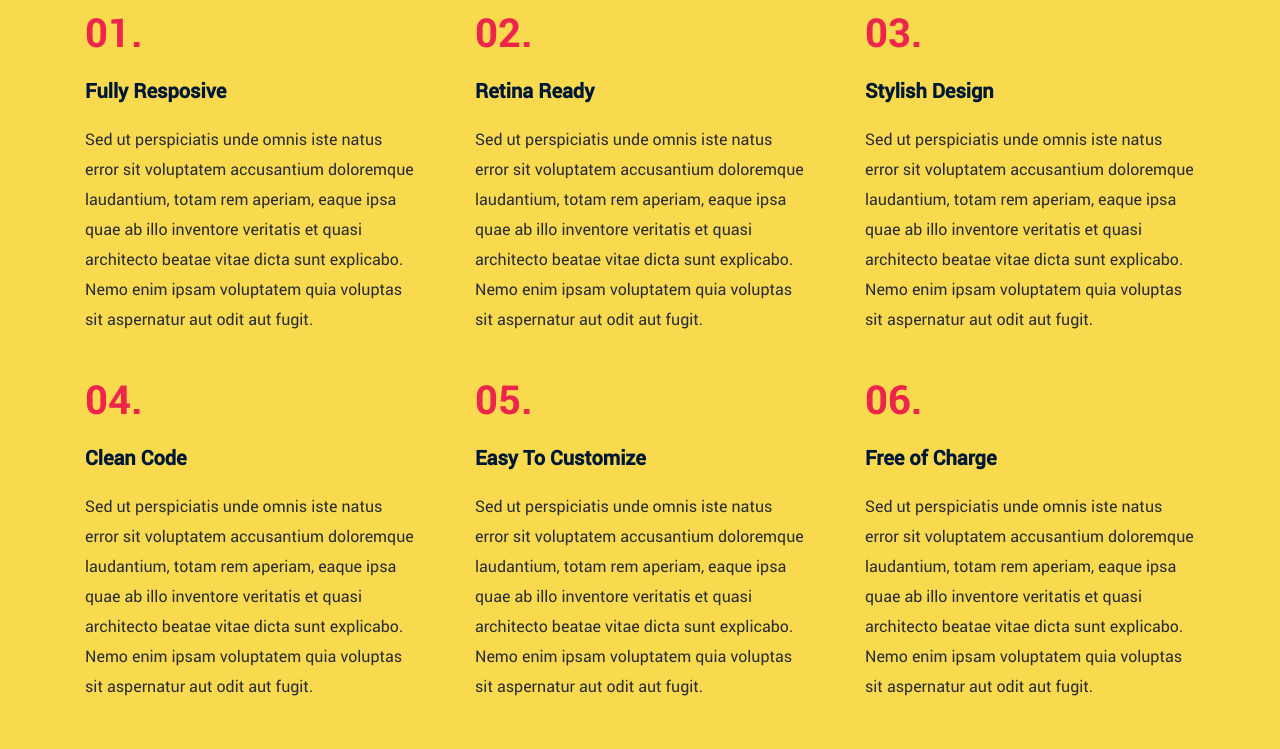
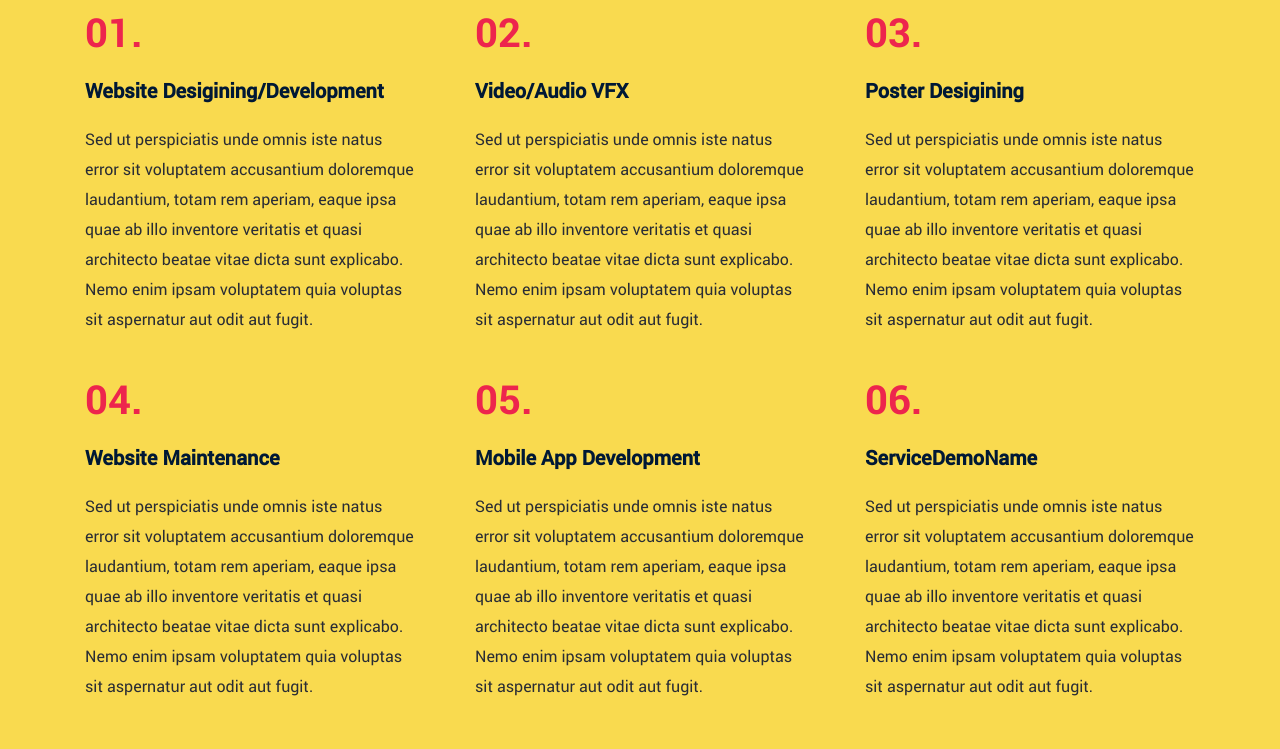
Before and after one commit to Reetikgit/Weststarglobal, a plain HTML site: page index.html in a window 1280 px wide. Shown: the part 1274-2023 px from the top of the page. Drawn offline with Linux system fonts and the light colour scheme; files whose address does not match are found by name.

Commit message:
Update index.html

```diff
--- a/index.html
+++ b/index.html
@@ -94,8 +94,7 @@
 		   		<h3 class="animate-intro">Introducing WESTSTAR GLOBAL</h3>
 
 					<h1 class="animate-intro">
-						The perfect place to
-						get your works done.
+						The perfect HUB for digital marketing.
 					</h1>
 
 					<div class="buttons">
@@ -118,7 +117,7 @@
 			<div class="row section-intro group animate-this">
 	   		<div class="col-twelve with-bottom-line">
 
-	   			<h2 class="">Features You'll Love.</h2>
+	   			<h2 class="">Services You'll Love.</h2>
 
 	   			<p class="lead">Lorem ipsum Tempor do Excepteur nulla aute deserunt reprehenderit aute commodo aliquip laboris velit eu esse exercitation ex fugiat pariatur aute consequat. Lorem ipsum Fugiat mollit quis qui. Lorem ipsum Duis Excepteur Duis magna fugiat incididunt qui id quis dolor nisi irure proident labore ut in incididunt eiusmod est anim.</p>
 
@@ -135,7 +134,7 @@
 
 					   <div class="feature-content">
 
-              	   	<h3>Fully Resposive</h3>
+              	   	<h3>Website Desigining/Development</h3>
 
 							<p>Sed ut perspiciatis unde omnis iste natus error sit voluptatem accusantium doloremque laudantium, totam rem aperiam, eaque ipsa quae ab illo inventore veritatis et quasi architecto beatae vitae dicta sunt explicabo. Nemo enim ipsam voluptatem quia voluptas sit aspernatur aut odit aut fugit.
 						   </p>
@@ -150,7 +149,7 @@
 
 					   <div class="feature-content">
 
-              	   	<h3>Retina Ready</h3>
+              	   	<h3>Video/Audio VFX</h3>
 
 							<p>Sed ut perspiciatis unde omnis iste natus error sit voluptatem accusantium doloremque laudantium, totam rem aperiam, eaque ipsa quae ab illo inventore veritatis et quasi architecto beatae vitae dicta sunt explicabo. Nemo enim ipsam voluptatem quia voluptas sit aspernatur aut odit aut fugit.
 						   </p>
@@ -165,7 +164,7 @@
 
 					   <div class="feature-content">
 
-              	   	<h3>Stylish Design</h3>
+              	   	<h3>Poster Desigining</h3>
 
 							<p>Sed ut perspiciatis unde omnis iste natus error sit voluptatem accusantium doloremque laudantium, totam rem aperiam, eaque ipsa quae ab illo inventore veritatis et quasi architecto beatae vitae dicta sunt explicabo. Nemo enim ipsam voluptatem quia voluptas sit aspernatur aut odit aut fugit.
 						   </p>
@@ -180,7 +179,7 @@
 
 					   <div class="feature-content">
 
-              	   	<h3>Clean Code</h3>
+              	   	<h3>Website Maintenance</h3>
 
 							<p>Sed ut perspiciatis unde omnis iste natus error sit voluptatem accusantium doloremque laudantium, totam rem aperiam, eaque ipsa quae ab illo inventore veritatis et quasi architecto beatae vitae dicta sunt explicabo. Nemo enim ipsam voluptatem quia voluptas sit aspernatur aut odit aut fugit.
 						   </p>
@@ -195,7 +194,7 @@
 
 					   <div class="feature-content">
 
-              	   	<h3>Easy To Customize</h3>
+              	   	<h3>Mobile App Development</h3>
 
 							<p>Sed ut perspiciatis unde omnis iste natus error sit voluptatem accusantium doloremque laudantium, totam rem aperiam, eaque ipsa quae ab illo inventore veritatis et quasi architecto beatae vitae dicta sunt explicabo. Nemo enim ipsam voluptatem quia voluptas sit aspernatur aut odit aut fugit.
 						   </p>
@@ -210,7 +209,7 @@
 
 					   <div class="feature-content">
 
-              	   	<h3>Free of Charge</h3>
+              	   	<h3>ServiceDemoName</h3>
 
 							<p>Sed ut perspiciatis unde omnis iste natus error sit voluptatem accusantium doloremque laudantium, totam rem aperiam, eaque ipsa quae ab illo inventore veritatis et quasi architecto beatae vitae dicta sunt explicabo. Nemo enim ipsam voluptatem quia voluptas sit aspernatur aut odit aut fugit.
 						   </p>
```
